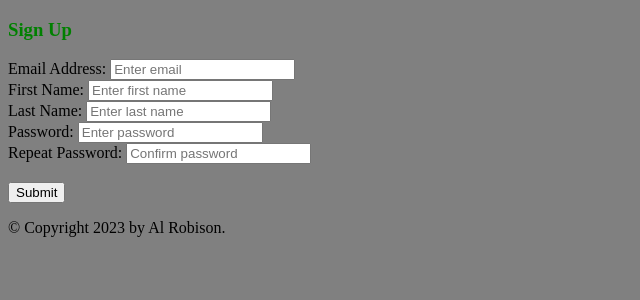
After one commit to gtrspctr/webserver, a Flask app: template website/templates/signup.html in a window 1280 px wide. The commit adds this page. Shown: the top 300 px of the page, without its empty margins (0-640 px from the left). Run offline with Flask 3, Linux system fonts and the light colour scheme; the template is opened without the code that fills it, so the values that code supplies are empty; parts of the project's set-up code (start-up, migrations or seed data) failed here and were passed over.

Commit message:
Updated auth. Created Login and Signup pages.

```diff
--- a/website/__init__.py
+++ b/website/__init__.py
@@ -1,5 +1,6 @@
 from flask import Flask
 from werkzeug.middleware.proxy_fix import ProxyFix
+from flask_sqlalchemy import SQLAlchemy
 
 """
 class HelloWorld(Resource):
@@ -9,10 +10,14 @@ class HelloWorld(Resource):
     def post(self):
         return "Hello!"
 """
+db = SQLAlchemy()
+DB_NAME = "alrobison.db"
 
 def create_app():
     app = Flask(__name__)
     app.config["SECRET_KEY"] = "alfjasghowrbn489h34g498h9*&H34glk%*Yg4"
+    app.config['SQLALCHEMY_DATABASE_URI'] = f'sqlite:///{DB_NAME}'
+    db.init_app(app)
     app.wsgi_app = ProxyFix(app.wsgi_app, x_for=1, x_proto=1, x_host=1, x_prefix=1)
 
     """
--- /dev/null
+++ b/website/templates/base.html
@@ -0,0 +1,40 @@
+<!DOCTYPE html>
+<html lang="en">
+    <head>
+        <meta charset="UTF-8">
+        <meta http-equiv="X-UA-Compatible" content="IE=edge">
+        <meta name="viewport" content="width=device-width, initial-scale=1.0">
+        <title>{% block title %}{% endblock %}</title>
+        <link rel="shortcut icon" href="{{ url_for('static', filename='images/favicon.ico') }}">
+    </head>
+    <body style='background-color:gray'>
+        {% with messages = get_flashed_messages(with_categories=true) %}
+            {% if messages %}
+                {% for category, message in messages %}
+                    {% if category == 'error' %}
+                        <div class="alert alert-danger alert-dismissable fade show" role="alert">
+                            {{ message }}
+                            <button type="button" class="close" data-dismiss="alert">
+                                <span aria-hidden="true">&times;</span>
+                            </button>
+                        </div>
+                    {% else %}
+                        <div class="alert alert-success alert-dismissable fade show" role="alert">
+                            {{ message }}
+                            <button type="button" class="close" data-dismiss="alert">
+                                <span aria-hidden="true">&times;</span>
+                            </button>
+                        </div>
+                    {% endif %}
+                {% endfor %}
+            {% endif %}
+        {% endwith %}
+
+        <div class="container">
+            {% block content %}{% endblock %}
+        </div>
+        <div id="footer">
+            &copy; Copyright 2023 by Al Robison.
+        </div>
+    </body>
+</html>
--- a/website/templates/index.html
+++ b/website/templates/index.html
@@ -1,4 +1,4 @@
-{% extends "layout.html" %}
+{% extends "base.html" %}
 
 {% block title %}
     alrobison.com
--- /dev/null
+++ b/website/templates/signup.html
@@ -0,0 +1,67 @@
+{% extends "base.html" %}
+
+{% block title %}
+    alrobison.com
+{% endblock %}
+
+{% block content %}
+<form method="POST"
+    <center>
+        <h3 style='color:green'>Sign Up</h1>
+    </center>
+    <p style='color:green'>
+        <div class=:"form-group">
+            <label for="email">Email Address:</label>
+            <input
+                type="email"
+                class="form-control"
+                id="email"
+                name="email"
+                placeholder="Enter email"
+            />
+        </div>
+        <div class=:"form-group">
+            <label for="first_name">First Name:</label>
+            <input
+                type="text"
+                class="form-control"
+                id="first_name"
+                name="first_name"
+                placeholder="Enter first name"
+            />
+        </div>
+        <div class=:"form-group">
+            <label for="first_name">Last Name:</label>
+            <input
+                type="text"
+                class="form-control"
+                id="last_name"
+                name="last_name"
+                placeholder="Enter last name"
+            />
+        </div>
+        <div class=:"form-group">
+            <label for="first_name">Password:</label>
+            <input
+                type="password"
+                class="form-control"
+                id="password"
+                name="password"
+                placeholder="Enter password"
+            />
+        </div>
+        <div class=:"form-group">
+            <label for="first_name">Repeat Password:</label>
+            <input
+                type="password"
+                class="form-control"
+                id="repeat_password"
+                name="repeat_password"
+                placeholder="Confirm password"
+            />
+        </div>
+        <br />
+        <button type="submit" class="btn btn-primary">Submit</button>
+    </p>
+</form>
+{% endblock %}
--- a/website/templates/unknown.html
+++ b/website/templates/unknown.html
@@ -1,4 +1,4 @@
-{% extends "layout.html" %}
+{% extends "base.html" %}
 
 {% block title %}
     alrobison.com
```
Also changed, not shown: website/auth.py (+35 -5 lines), website/templates/layout.html (deleted, +0 -18 lines), website/templates/login.html (added, +37 -0 lines), website/models.py (added).
